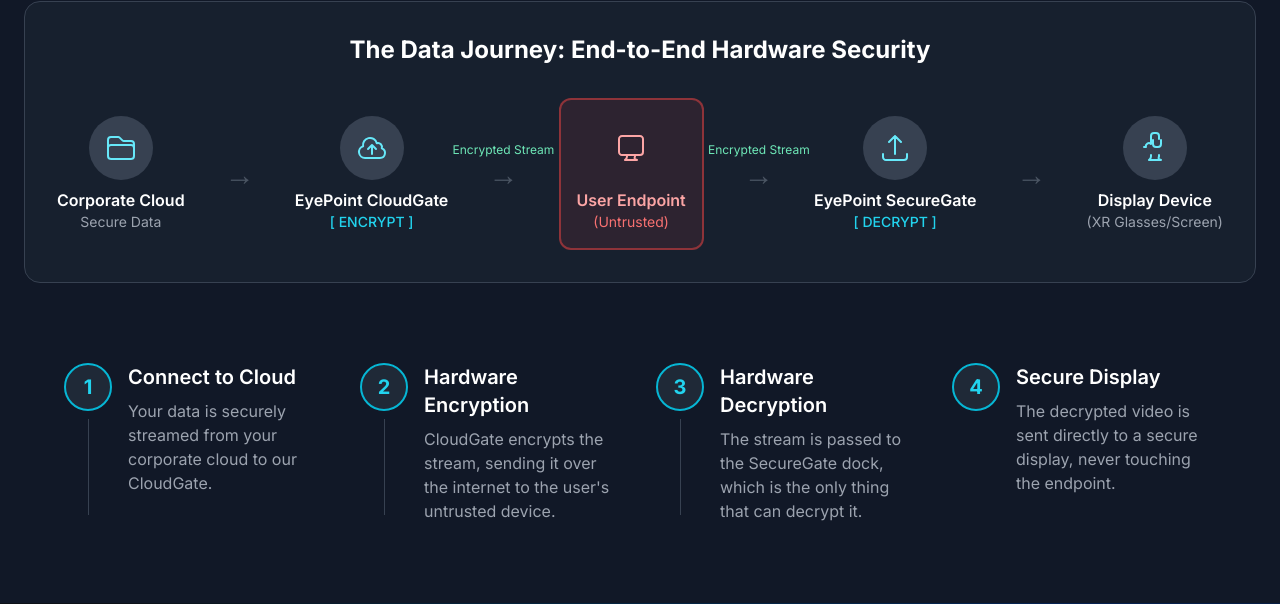
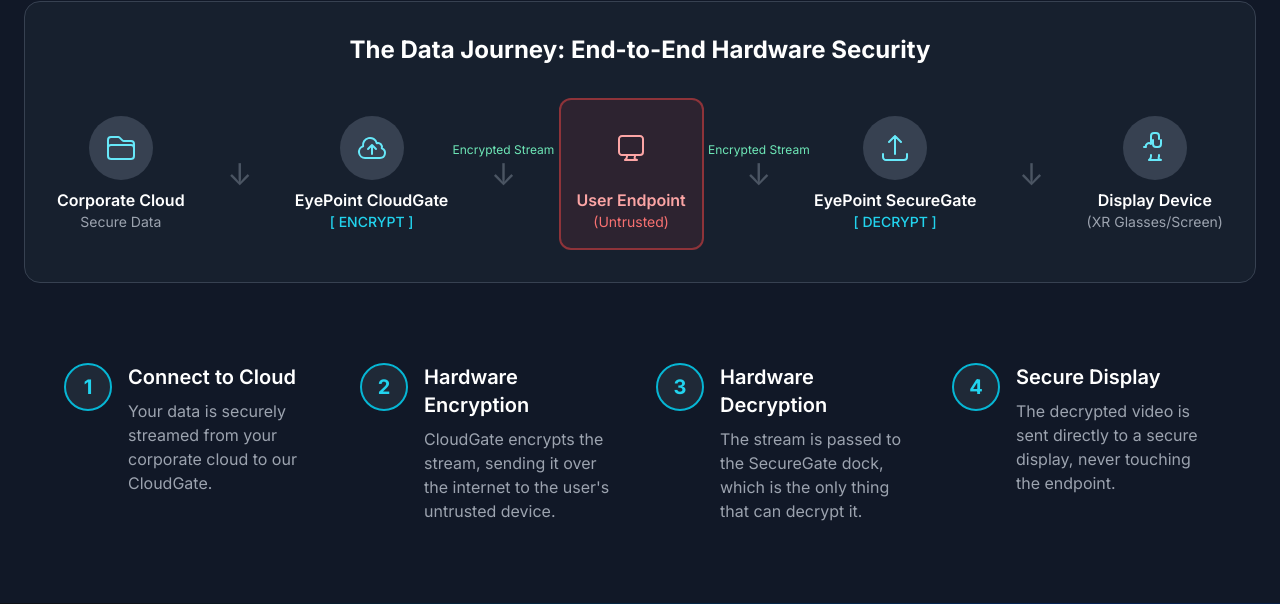
Before and after one commit to eyepointaccess/eyepoint-website, a Jekyll site: the page built from index.html, in a window 1280 px wide and 900 px high, scrolled down 2024 px. Shown: the part 104-708 px from the top of the window. Built offline with Jekyll 4.4.1, drawn with Linux system fonts in a browser that asks for light colours; nearby versions of some CDN libraries.

Commit message:
Updates (#6)

```diff
--- a/_includes/header.html
+++ b/_includes/header.html
@@ -5,7 +5,7 @@
       <a href="#home" class="flex items-center space-x-2">
         <img src="assets/logo.png" alt="Logo" class="h-10" />
       </a>
-      <nav class="hidden md:flex items-center space-x-8" id="desktop-nav">
+      <nav class="hidden lg:flex items-center space-x-8" id="desktop-nav">
         <a href="#problem" class="hover:text-cyan-400 transition-colors"
           >The Problem</a
         >
@@ -24,11 +24,11 @@
       </nav>
       <a
         href="#contact"
-        class="hidden md:block bg-cyan-500 hover:bg-cyan-600 text-white font-semibold py-2 px-5 rounded-lg transition-colors"
+        class="hidden lg:block bg-cyan-500 hover:bg-cyan-600 text-white font-semibold py-2 px-5 rounded-lg transition-colors"
       >
         Join Pilot Program
       </a>
-      <button id="mobile-menu-button" class="md:hidden text-white">
+      <button id="mobile-menu-button" class="lg:hidden text-white">
         <svg
           xmlns="http://www.w3.org/2000/svg"
           fill="none"
@@ -46,7 +46,7 @@
       </button>
     </div>
     <!-- Mobile Menu -->
-    <div id="mobile-menu" class="hidden md:hidden mt-4">
+    <div id="mobile-menu" class="hidden lg:hidden mt-4">
       <nav class="flex flex-col space-y-2">
         <a
           href="#problem"
--- a/_includes/home.html
+++ b/_includes/home.html
@@ -4,7 +4,9 @@
     <span class="text-cyan-400 font-semibold"
       >THE ENDPOINT IS DEAD. YOUR DATA DOESN'T HAVE TO BE.</span
     >
-    <h1 class="text-4xl md:text-6xl font-bold text-white mt-4 leading-tight">
+    <h1
+      class="text-4xl sm:text-5xl md:text-6xl font-bold text-white mt-4 leading-tight"
+    >
       Your Endpoint is the Breach. <br /><span class="gradient-text"
         >We Made It Irrelevant.</span
       >
--- a/_includes/how.html
+++ b/_includes/how.html
@@ -47,7 +47,7 @@
         <div
           class="flex-grow h-px w-full md:w-auto md:h-auto md:flex-grow bg-gray-700 md:bg-transparent flow-arrow text-3xl text-center transform rotate-90 md:rotate-0"
         >
-          &rarr;
+          &darr;
         </div>
         <!-- 2. EyePoint CloudGate -->
         <div class="flex-shrink-0 text-center w-full md:w-auto">
@@ -75,7 +75,7 @@
         <div
           class="flex-grow h-px w-full md:w-auto md:h-auto md:flex-grow bg-gray-700 md:bg-transparent flow-arrow encrypted text-3xl text-center transform rotate-90 md:rotate-0"
         >
-          &rarr;
+          &darr;
         </div>
         <!-- 3. User Endpoint -->
         <div
@@ -105,7 +105,7 @@
         <div
           class="flex-grow h-px w-full md:w-auto md:h-auto md:flex-grow bg-gray-700 md:bg-transparent flow-arrow encrypted text-3xl text-center transform rotate-90 md:rotate-0"
         >
-          &rarr;
+          &darr;
         </div>
         <!-- 4. EyePoint SecureGate -->
         <div class="flex-shrink-0 text-center w-full md:w-auto">
@@ -133,7 +133,7 @@
         <div
           class="flex-grow h-px w-full md:w-auto md:h-auto md:flex-grow bg-gray-700 md:bg-transparent flow-arrow text-3xl text-center transform rotate-90 md:rotate-0"
         >
-          &rarr;
+          &darr;
         </div>
         <!-- 5. Display Device -->
         <div class="flex-shrink-0 text-center w-full md:w-auto">
@@ -161,7 +161,7 @@
       </div>
     </div>
 
-    <div class="mt-20 grid md:grid-cols-4 gap-4 md:gap-8 max-w-6xl mx-auto">
+    <div class="mt-20 grid grid-cols-1 md:grid-cols-4 gap-8 max-w-6xl mx-auto">
       <!-- Step 1 -->
       <div class="flex items-start space-x-4">
         <div class="flex-shrink-0 flex flex-col items-center">
@@ -170,7 +170,7 @@
           >
             1
           </div>
-          <div class="w-px h-24 bg-gray-700 mt-2"></div>
+          <div class="w-px h-24 bg-gray-700 mt-2 md:hidden"></div>
         </div>
         <div>
           <h3 class="text-xl font-semibold text-white">Connect to Cloud</h3>
@@ -188,7 +188,7 @@
           >
             2
           </div>
-          <div class="w-px h-24 bg-gray-700 mt-2"></div>
+          <div class="w-px h-24 bg-gray-700 mt-2 md:hidden"></div>
         </div>
         <div>
           <h3 class="text-xl font-semibold text-white">Hardware Encryption</h3>
@@ -206,7 +206,7 @@
           >
             3
           </div>
-          <div class="w-px h-24 bg-gray-700 mt-2"></div>
+          <div class="w-px h-24 bg-gray-700 mt-2 md:hidden"></div>
         </div>
         <div>
           <h3 class="text-xl font-semibold text-white">Hardware Decryption</h3>
--- a/_includes/problem.html
+++ b/_includes/problem.html
@@ -9,7 +9,7 @@
       security software has a basic problem - it's installed on the same devices
       it needs to protect, which creates ongoing security threats.
     </p>
-    <div class="grid md:grid-cols-3 gap-8 mt-12 max-w-5xl mx-auto">
+    <div class="grid grid-cols-1 md:grid-cols-3 gap-8 mt-12 max-w-5xl mx-auto">
       <div class="bg-gray-800 p-8 rounded-xl border border-gray-700">
         <h3 class="text-cyan-400 text-5xl font-bold">180%</h3>
         <p class="text-white mt-2 font-semibold">
--- a/_includes/solution.html
+++ b/_includes/solution.html
@@ -14,8 +14,10 @@
       class="mt-12 max-w-4xl mx-auto bg-gray-800/50 border border-gray-700 rounded-2xl p-8 flex flex-col md:flex-row items-center gap-8"
     >
       <!-- Visual Diagram of the solution -->
-      <div class="flex items-center justify-center w-full space-x-4">
-        <div class="text-center w-1/3">
+      <div
+        class="flex flex-col md:flex-row items-center justify-center w-full space-y-4 md:space-y-0 md:space-x-4"
+      >
+        <div class="text-center w-full md:w-1/3">
           <svg
             class="w-16 h-16 text-red-400 mx-auto"
             fill="none"
@@ -32,9 +34,13 @@
           <p class="mt-2 font-semibold">Compromised Laptop</p>
           <p class="text-sm text-gray-400">(Malware, Bad Actor)</p>
         </div>
-        <div class="text-gray-500 text-2xl font-bold">&rarr;</div>
         <div
-          class="text-center w-1/3 p-4 border-2 border-cyan-400 rounded-xl bg-cyan-500/10"
+          class="text-gray-500 text-2xl font-bold transform rotate-90 md:rotate-0"
+        >
+          &rarr;
+        </div>
+        <div
+          class="text-center w-full md:w-1/3 p-4 border-2 border-cyan-400 rounded-xl bg-cyan-500/10"
         >
           <svg
             class="w-16 h-16 text-cyan-300 mx-auto"
@@ -51,8 +57,12 @@
           </svg>
           <p class="mt-2 font-semibold">EyePoint Hardware Air Gap</p>
         </div>
-        <div class="text-gray-500 text-2xl font-bold">&rarr;</div>
-        <div class="text-center w-1/3">
+        <div
+          class="text-gray-500 text-2xl font-bold transform rotate-90 md:rotate-0"
+        >
+          &rarr;
+        </div>
+        <div class="text-center w-full md:w-1/3">
           <svg
             class="w-16 h-16 text-emerald-400 mx-auto"
             fill="none"
```
